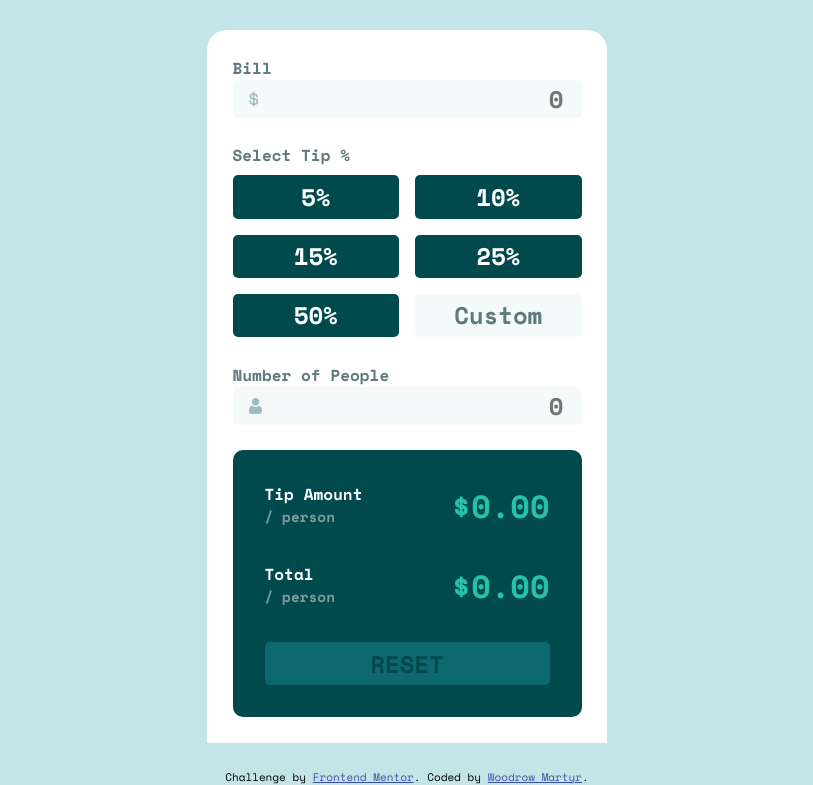
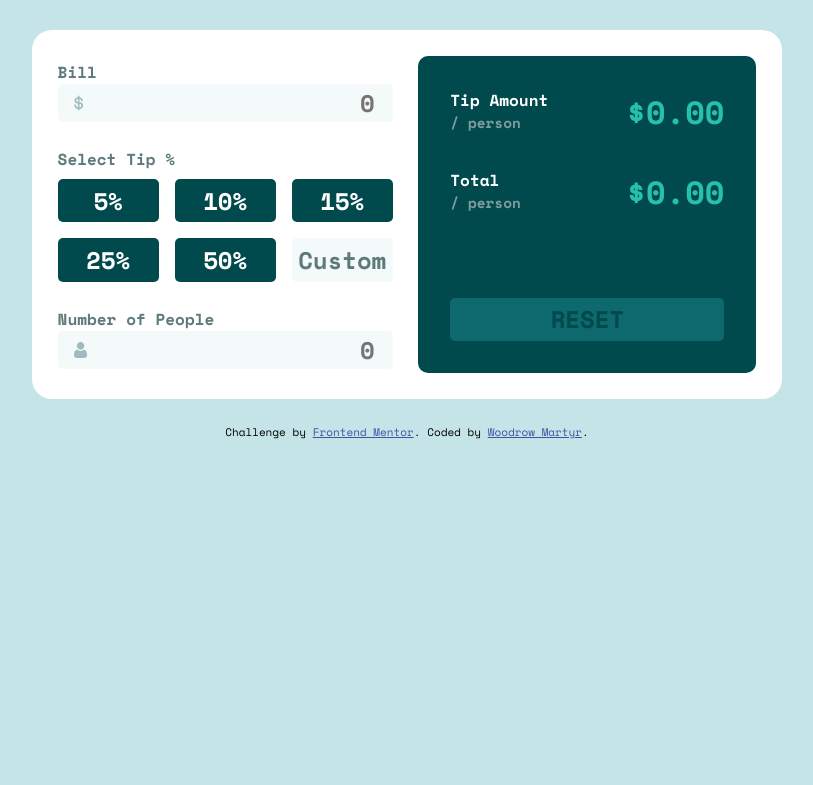
Before and after one commit to wmartyr/tip-calculator-app-main, a plain HTML site: page index.html in a window 1280 px wide. Shown: the part 91-876 px from the top of the page, without its empty margins (233-1046 px from the left). After the commit the page ends 800 px from the top, so only its background shows below. Drawn offline with nearby package versions, Linux system fonts and the light colour scheme.

Commit message:
Complete desktop CSS styling

```diff
--- a/styles/style.css
+++ b/styles/style.css
@@ -78,6 +78,7 @@ main {
   border-radius: 20px 20px 0 0;
   background-color: white;
   padding: 1.6rem;
+  width: 375px;
 }
 
 .data-entry {
@@ -142,6 +143,7 @@ button {
   text-align: center;
   border-radius: 5px;
   height: 2.7rem;
+  padding: 0;
 }
 
 .custom-button {
@@ -189,6 +191,36 @@ button {
   color: var(--color-very-dark-cyan);
 }
 
+@media only screen and (min-width: 376px) {
+  main {
+    display: flex;
+    flex-direction: row;
+    justify-content: space-evenly;
+    align-items: stretch;
+    border-radius: 20px;
+    width: 750px;
+  }
+
+  .select-tip {
+    display: grid;
+    grid-template-columns: 1fr 1fr 1fr;
+    grid-template-rows: 1rem 2.7rem 2.7rem;
+  }
+
+  .select-tip-subheader {
+    grid-column: span 3;
+  }
+
+  .results {
+    width: 50%;
+    justify-content: start;
+  }
+
+  .reset-button {
+    margin-top: 50px;
+  }
+}
+
 .attribution {
   font-size: 11px;
   text-align: center;
```
